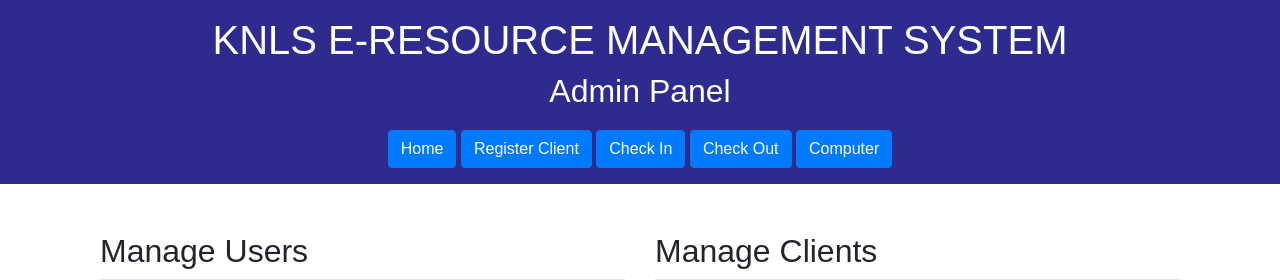
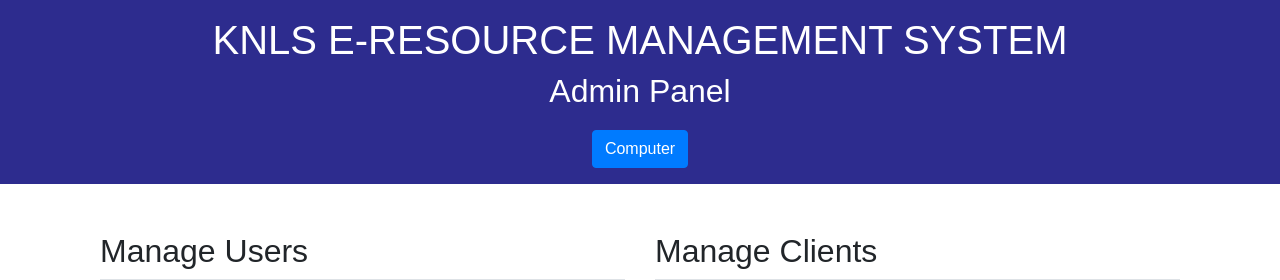
Before and after one commit to knlsattachees/knls-1, a PHP site: page /admin/admin.php in a window 1280 px wide. Shown: the top 280 px of the page. Run offline with PHP 8.4, Linux system fonts and the light colour scheme; a user stored in the database is signed in; data comes from the database, SQL or seed files in the repository; data that the repository does not hold is empty.

Commit message:
Add files via upload

```diff
--- a/admin/admin.php
+++ b/admin/admin.php
@@ -160,10 +160,6 @@ $result = $conn->query($sql);
         <h1>KNLS E-RESOURCE MANAGEMENT SYSTEM</h1>
         <h2>Admin Panel</h2>
         <div class="action-links">
-            <a href="dashboard.php" class="btn btn-primary">Home</a>
-            <a href="register_client.php" class="btn btn-primary">Register Client</a>
-            <a href="check_in.php" class="btn btn-primary">Check In</a>
-            <a href="check_out.php" class="btn btn-primary">Check Out</a>
             <a href="register_computer.php" class="btn btn-primary">Computer</a>
         </div>
     </header>
```
